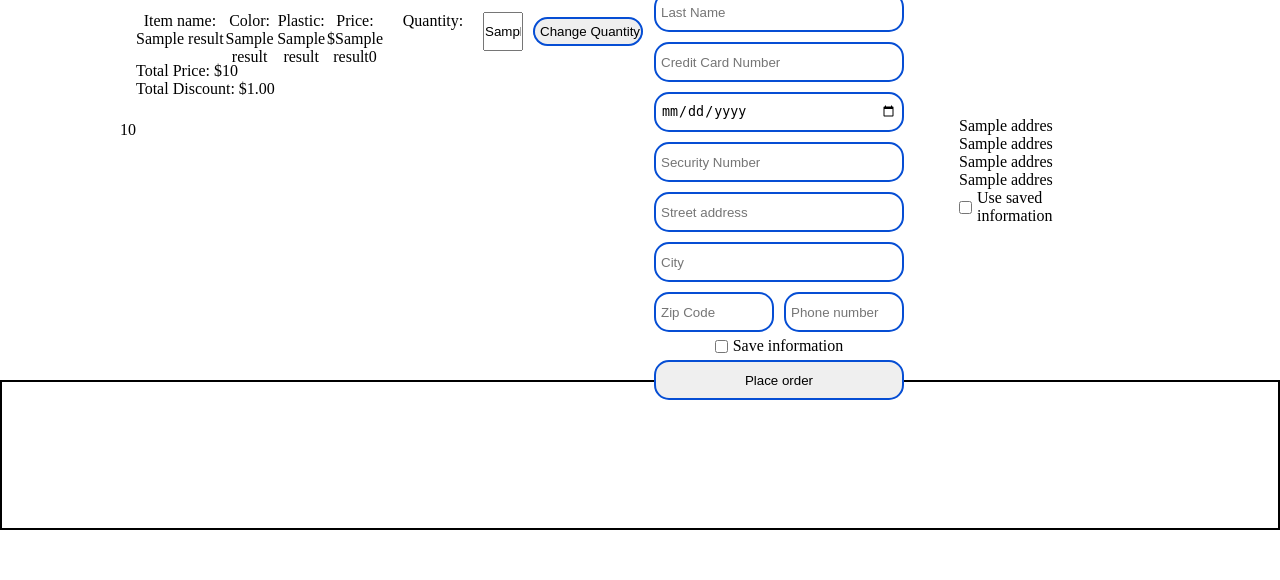
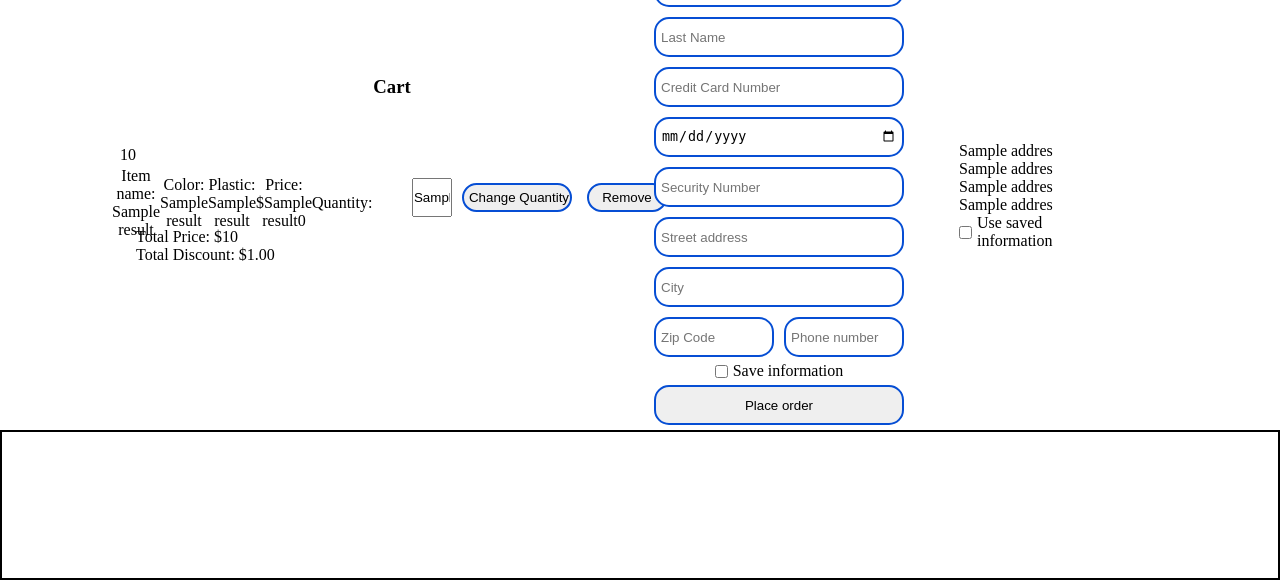
Before and after one commit to SoulCartel117/discsalesfinal, a Flask app: template templates/cart.html in a window 1280 px wide; the page is wider, and only the part inside the window is pictured. Shown: the part 220-800 px from the top of that part. Run offline with Flask 2, Linux system fonts and the light colour scheme; the template is opened without the code that fills it: most values are stand-ins (such as "Sample title", 1, 10 or a date in 2020).

Commit message:
prices now account for decimals, cart items look better.

```diff
--- a/main.py
+++ b/main.py
@@ -401,10 +401,10 @@ def cart_get():
     else:
         order_items = conn.execute(text(f"SELECT * FROM cart WHERE user_id = {current_user};")).all()
         for items in order_items:
-            price = items[4]
-            quantity = int(items[7])
+            price = float(items[4])
+            quantity = float(items[7])
             if quantity > 1:
-                item_total = int(price) * quantity
+                item_total = price * quantity
                 total_price = total_price + item_total
             else:
                 total_price = total_price + price
@@ -540,5 +540,14 @@ def quantity_change():
     return redirect(url_for('cart_get', no_user=no_user, quantity_change=quantity_change))
 
 
+@app.route('/cart_delete', methods=['POST'])
+def cart_delete():
+    product_id = request.form.get('product_id')
+    print(product_id)
+    conn.execute(text(f"DELETE FROM cart WHERE user_id = {current_user} and product_id = {product_id};"))
+    quantity_change = f"Removed product {product_id} from cart."
+    return redirect(url_for('cart_get', no_user=no_user, quantity_change=quantity_change))
+
+
 if __name__ == '__main__':
     app.run(debug=True)
--- a/static/style/styleSheet.css
+++ b/static/style/styleSheet.css
@@ -228,17 +228,19 @@ select{
     align-items: center;
     text-align: center;
 }
-.line_item{
+/* .line_item{
     height: 100%;
     width: 100px;
     display: flex;
-    justify-content: center;
-}
+    justify-content: left;
+    align-items: center;
+} */
 .line_item{
     height: 50px;
     width: 100px;
     display: flex;
-    justify-content: center;
+    justify-content: left;
+    align-items: center;
 }
 .image_div{
     width: 100%;
--- a/templates/cart.html
+++ b/templates/cart.html
@@ -1,6 +1,6 @@
 {% extends "base.html" %}
 {% block body %}
-<div class="main">
+<div class="main" style="overflow: auto; height: auto;">
     {{ quantity_change }}
     <div class="left">
         <h3 style="margin: 30px;">Cart</h3>
@@ -8,7 +8,7 @@
         <div class="cart">
             {% for result in results %}
                 <div class="cart_items">
-                    <p class="line_item" style="width: 170px;">Item name: {{ result[2] }}</p>
+                    <p class="line_item" style="width: 190px;">Item name: {{ result[2] }}</p>
                     <P class="line_item">Color: {{ result[5] }}</P>
                     <p class="line_item">Plastic: {{ result[6] }}</p>
                     <p class="line_item">Price: ${{ result[4] }}0</p>
@@ -20,6 +20,12 @@
                                 <div class="review_details">
                                     <input name="quantity" style="width: 40px;" value="{{ result[7] }}" required>
                                     <input class="input" style="width: 110px; height: 100%; margin-left: 10px;" type="submit" value="Change Quantity">
+                                </div>
+                            </form>
+                            <form action="cart_delete" method="POST">
+                                <input name="product_id" value="{{ result[3] }}" class="hidden">
+                                <div class="review_details">
+                                    <input class="input" style="width: 80px; height: 100%; margin-left: 10px;" type="submit" value="Remove">
                                 </div>
                             </form>
                         </div>
```
Also changed, not shown: templates/order.html (+2 -5 lines).
